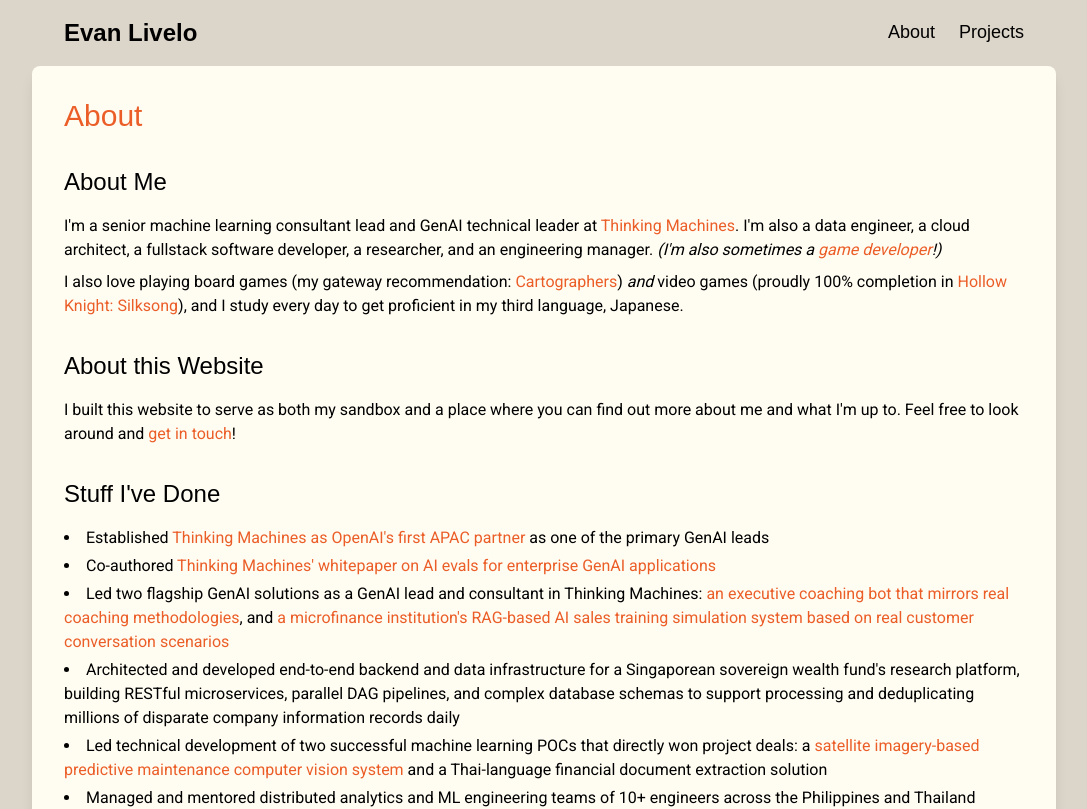
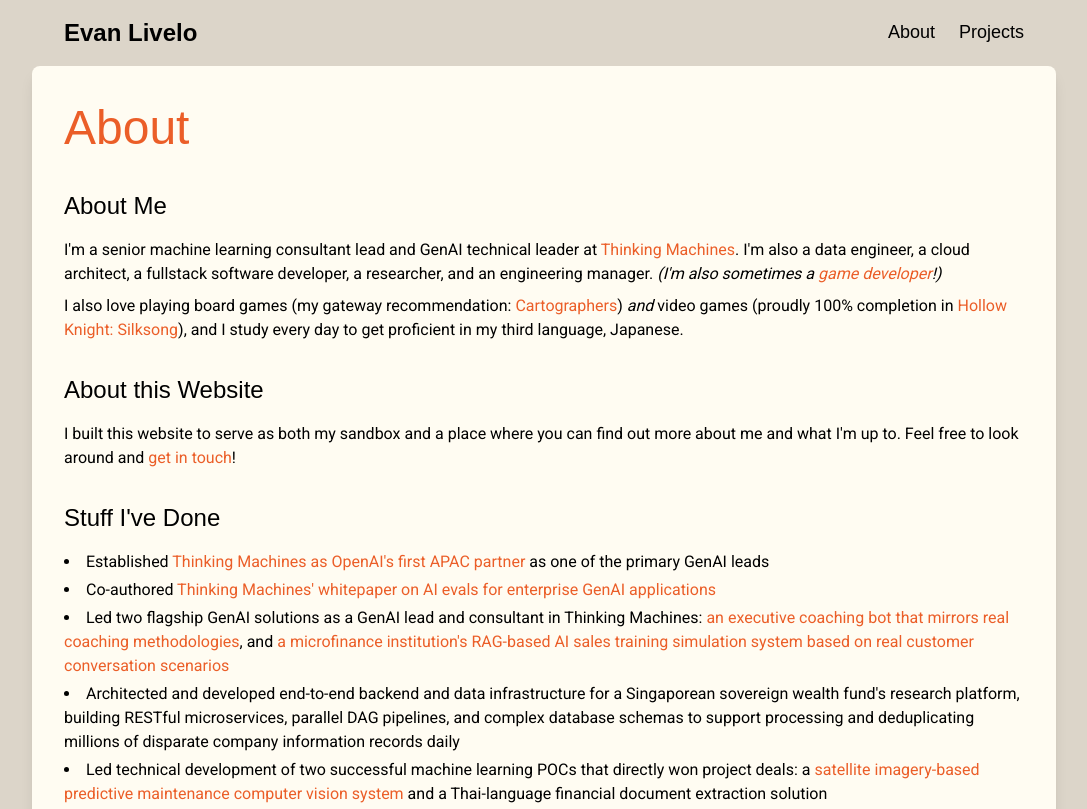
Before and after one commit to vandenn/evanlivelo.com, a Next.js app: page /about in a window 1280 px wide. Shown: the top 809 px of the page, without its empty margins (96-1183 px from the left). Built offline with nearby package versions, Linux system fonts and the light colour scheme; a web font is replaced by a local one.

Commit message:
Adjust header font sizes for About and Projects

```diff
--- a/src/app/about/page.tsx
+++ b/src/app/about/page.tsx
@@ -19,7 +19,7 @@
 
   return (
     <>
-      <h1 className="text-3xl mb-6">
+      <h1 className="text-5xl leading-tight">
         About
       </h1>
 
--- a/src/app/projects/page.tsx
+++ b/src/app/projects/page.tsx
@@ -17,7 +17,7 @@
 
   return (
     <>
-      <h1 className="text-3xl mb-6">
+      <h1 className="text-5xl leading-tight">
         Projects
       </h1>
 
```
